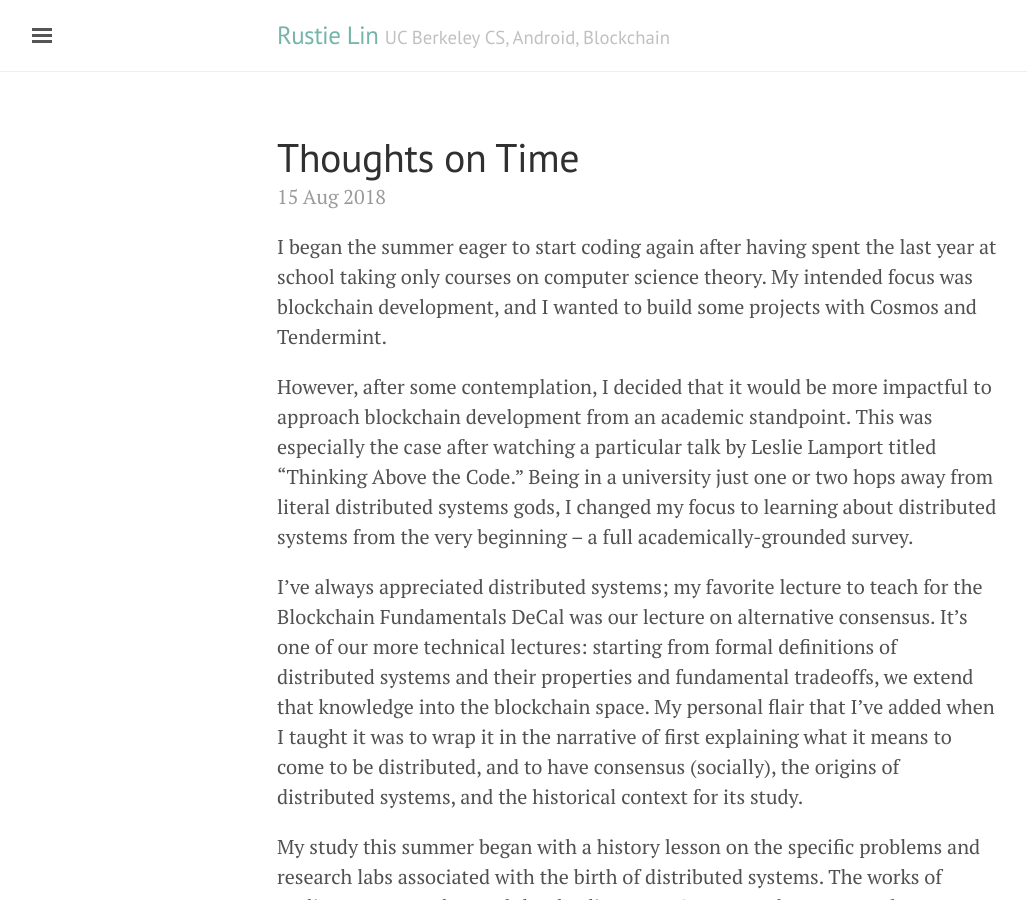
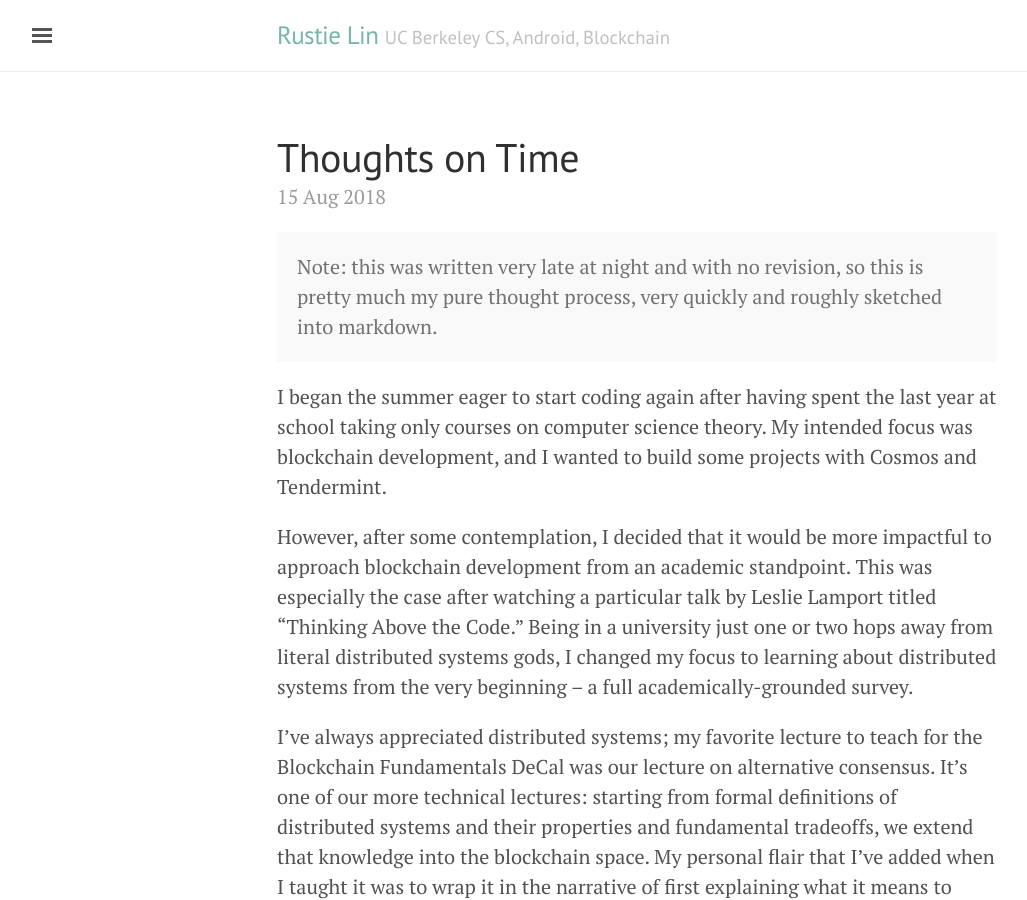
Before and after one commit to rustielin/rustielin.github.io, a Jekyll site: the page built from _posts/2018-8-15-thoughts_on_time.md, in a window 1280 px wide and 900 px high. Shown: the whole window, without its empty margins (3-1030 px from the left). Built offline with Jekyll 4.4.1, drawn with Linux system fonts in a browser that asks for light colours; nearby versions of some CDN libraries; formulas are drawn with MathJax 3.

Commit message:
Added disclaimer

```diff
--- a/_posts/2018-8-15-thoughts_on_time.md
+++ b/_posts/2018-8-15-thoughts_on_time.md
@@ -3,6 +3,10 @@ layout: post
 title: Thoughts on Time
 headline: Two days pass, and Bob hasn't heard from Alice. So Bob wonders -- has Alice baked the cake? The event of Bob wondering about Alice's cake and Alice's baking/not baking of the cake are concurrent. In physics, we might say that Alice both baked and didn't bake the cake, but in distributed systems talk, we just simply don't know.
 ---
+
+<div class="message">
+Note: this was written very late at night and with no revision, so this is pretty much my pure thought process, very quickly and roughly sketched into markdown.
+</div>
 
 I began the summer eager to start coding again after having spent the last year at school taking only courses on computer science theory. My intended focus was blockchain development, and I wanted to build some projects with Cosmos and Tendermint.
 
```
